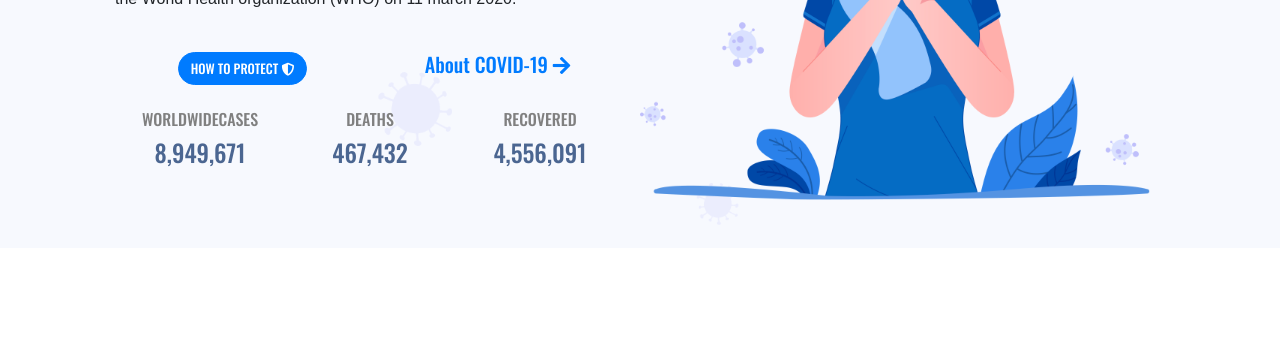
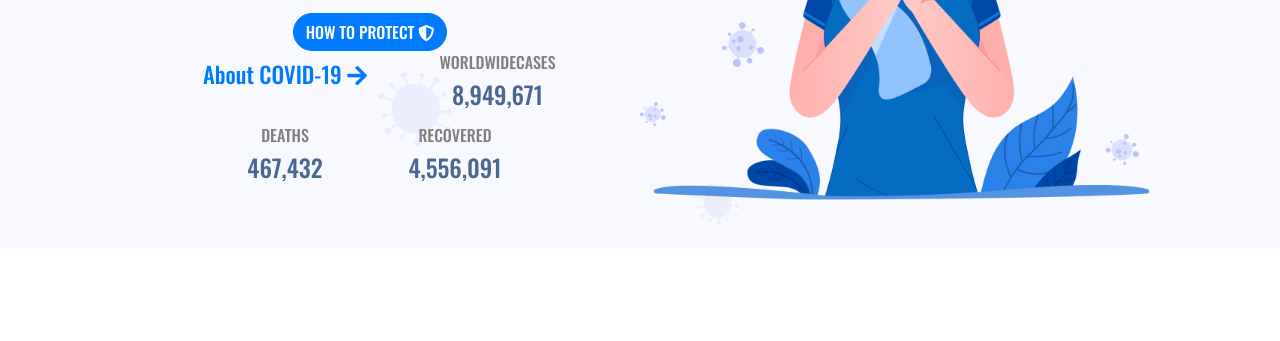
Before and after one commit to ZyadAshraaf/covid-19, a plain HTML site: page index.html in a window 1280 px wide. Shown: the part 384-725 px from the top of the page. Drawn offline with nearby package versions, Linux system fonts and the light colour scheme.

Commit message:
second commit

```diff
--- a/index.html
+++ b/index.html
@@ -121,12 +121,10 @@
                             <h2>VIRUS</h2>
                         </span>
                         <p class="">The coronavirus (COVID-19) was first reported in Wuhan, hubei, china in december 2019, the outbreak was later recognized as a pandemic by the World Health organization (WHO) on 11 march 2020.</p>
-                        <div class="col-lg-6 text-center my-2">
-                            <a href="#DoDonts">
-                                <button type="button" class="btn btn-primary rounded-pill" id="responsive_headline">
+                        <div class="col-lg-12 text-center">
+                            <a href="#DoDonts" class="btn btn-primary rounded-pill">
                                     HOW TO PROTECT
                                     <i class="fas fa-shield-alt"></i>
-                                </button>
                             </a>
                         </div>
 
```
